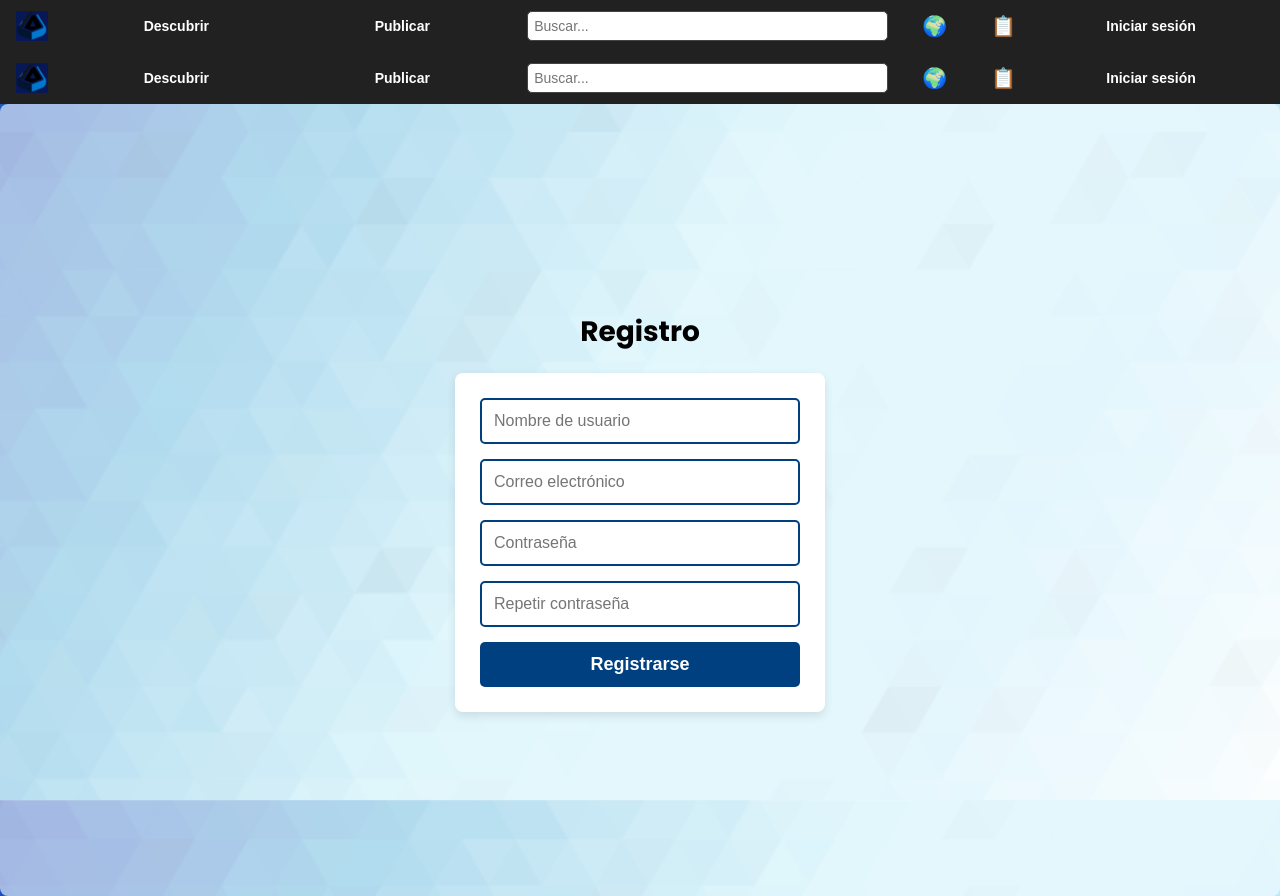
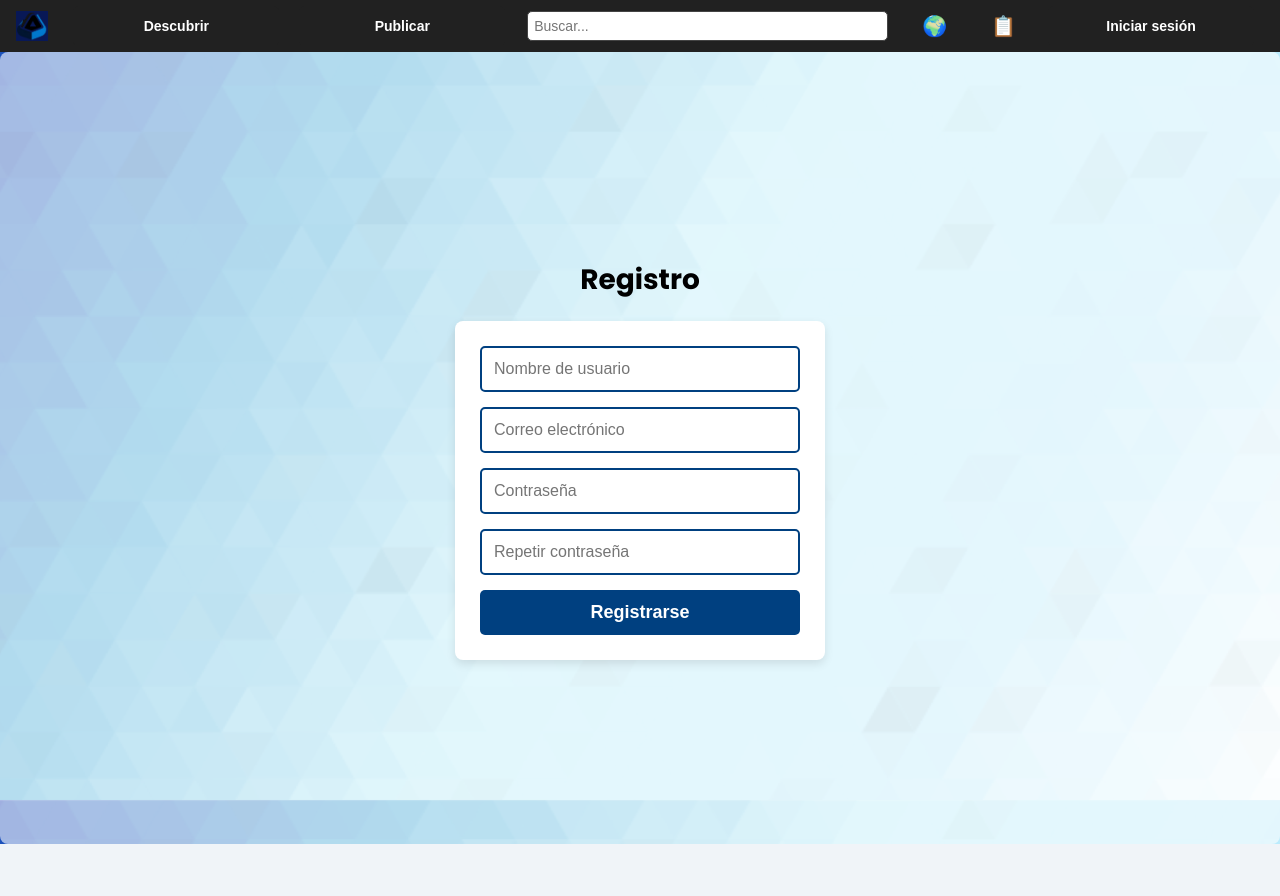
Before and after one commit to estrelladosa/assetify, a React (Create React App) app in the folder frontend/: page /registro in a window 1280 px wide. After the commit the page ends 844 px from the top, so only its background shows below. Built offline with nearby package versions, Linux system fonts and the light colour scheme.

Commit message:
Arreglado header duplicado. Añadidas redirecciones del header

```diff
--- a/frontend/src/components/Header.js
+++ b/frontend/src/components/Header.js
@@ -1,17 +1,24 @@
 import React from "react";
 import "../components/Header.css";
 import logo from "../assets/logo.png"; // Asegúrate de que la ruta sea correcta
+import { Navigate, useNavigate } from "react-router-dom";
 
 const Header = () => {
+  const navigate = useNavigate();
   return (
     <header className="header">
-      <img src={logo} alt="Logo" className="header-logo" />
+      <img
+        src={logo}
+        alt="Logo"
+        className="header-logo"
+        onClick={() => navigate("/")}
+        style={{cursor:"pointer"}}/>
       <button className="header-button">Descubrir</button>
       <button className="header-button">Publicar</button>
       <input type="text" placeholder="Buscar..." className="header-search" />
       <button className="header-icon">🌍</button>
       <button className="header-icon">📋</button>
-      <button className="header-button">Iniciar sesión</button>
+      <button className="header-button" onClick={() => navigate("/login")}>Iniciar sesión</button>
     </header>
   );
 };
--- a/frontend/src/pages/Login.js
+++ b/frontend/src/pages/Login.js
@@ -1,5 +1,4 @@
 import React, { useState } from "react";
-import Header from "../components/Header";
 import "../pages/login.css";
 
 const Login = () => {
@@ -43,7 +42,6 @@ const Login = () => {
 
   return (
     <>
-      <Header />
       <div className="login-container">
         <h2>Iniciar Sesión</h2>
         {mensaje && <p className="mensaje">{mensaje}</p>}
--- a/frontend/src/pages/Registro.js
+++ b/frontend/src/pages/Registro.js
@@ -1,5 +1,4 @@
 import React, { useState } from "react";
-import Header from "../components/Header";
 import "../pages/Registro.css";
 
 const Registro = () => {
@@ -50,7 +49,6 @@ const Registro = () => {
 
   return (
     <>
-      <Header />
       <div className="registro-container">
         <h2>Registro</h2>
         {mensaje && <p className="mensaje">{mensaje}</p>}
```
